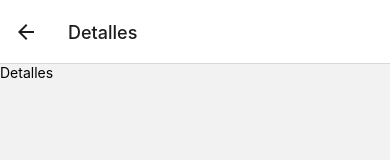
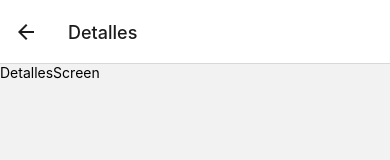
Before and after one commit to IanRodriguez00/news-mobile, a React Native app: screen /Detalles in a window 390 px wide. Shown: the top 160 px of the page. Built offline with nearby package versions, Linux system fonts and the light colour scheme.

Commit message:
Actualizacion de nombre

```diff
--- a/src/navegacion/StackNavegacion.tsx
+++ b/src/navegacion/StackNavegacion.tsx
@@ -1,15 +1,15 @@
 import React from 'react';
 import { createStackNavigator } from '@react-navigation/stack';
-import Home from '../screens/Home';
-import Detalles from '../screens/Detalles';
+import DetallesScreen from '../screens/DetallesScreen';
+import HomeScreen from '../screens/HomeScreen';
 
 const Stack = createStackNavigator();
 
 export const StackNavegacion = ()=> {
   return (
     <Stack.Navigator>
-      <Stack.Screen name="Home" component={Home} />
-      <Stack.Screen name="Detalles" component={Detalles} />
+      <Stack.Screen name="HomeScreen" component={HomeScreen} />
+      <Stack.Screen name="Detalles" component={DetallesScreen} />
     </Stack.Navigator>
   );
 };
--- a/src/screens/Detalles.jsx
+++ b/src/screens/DetallesScreen.jsx
@@ -1,12 +1,12 @@
 import React from 'react';
 import { Text, View } from 'react-native';
 
-const Detalles = () => {
+const DetallesScreen = () => {
   return (
     <View>
-        <Text>Detalles</Text>
+        <Text>DetallesScreen</Text>
     </View>
   );
 };
 
-export default Detalles;
+export default DetallesScreen;
--- a/src/screens/Home.jsx
+++ b/src/screens/HomeScreen.jsx
@@ -1,7 +1,7 @@
 import React from 'react';
 import { Text, View } from 'react-native';
 
-const Home = () => {
+const HomeScreen = () => {
   return (
     <View>
         <Text>Home</Text>
@@ -9,4 +9,4 @@ const Home = () => {
   );
 };
 
-export default Home;
+export default HomeScreen;
```
